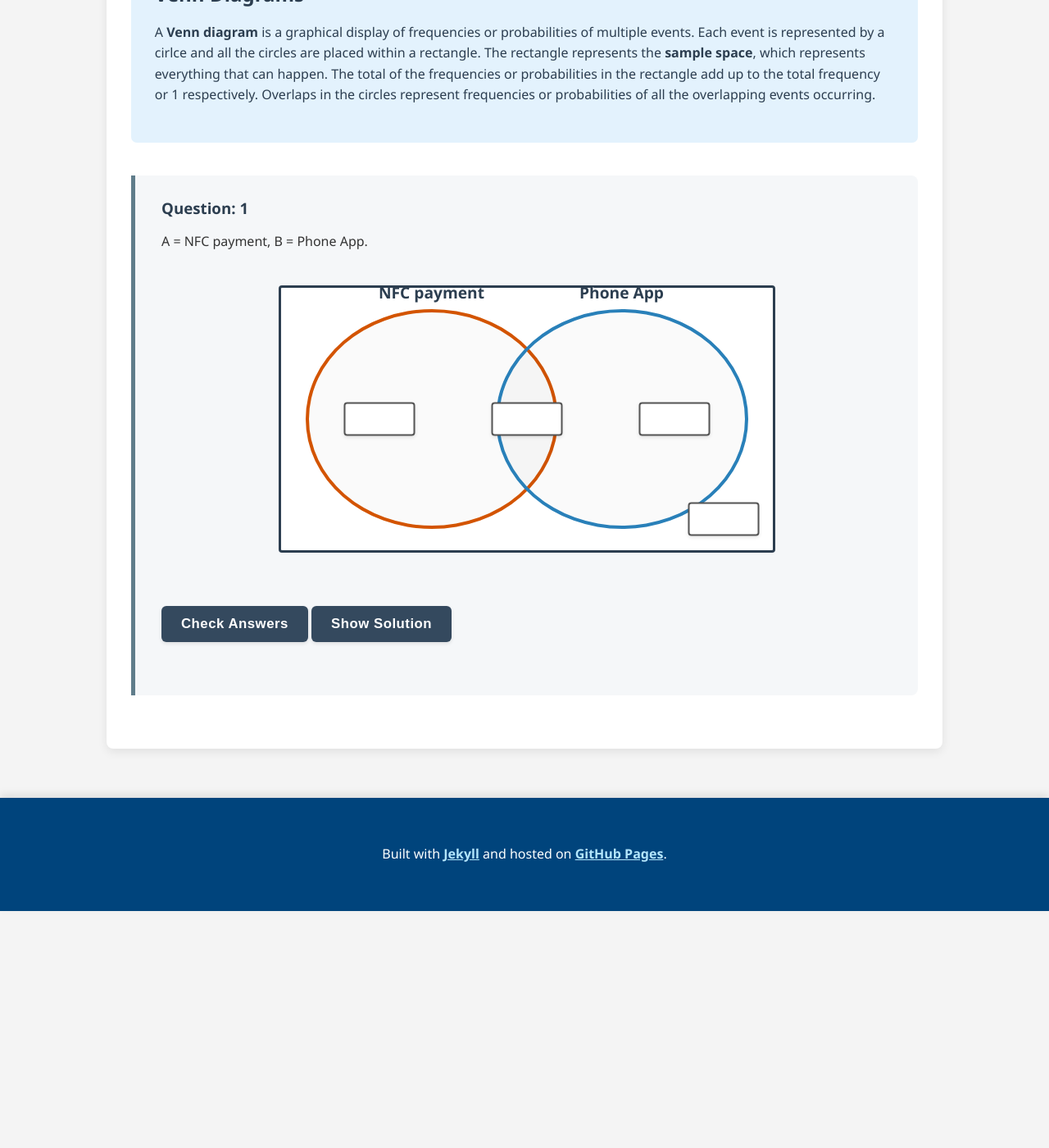
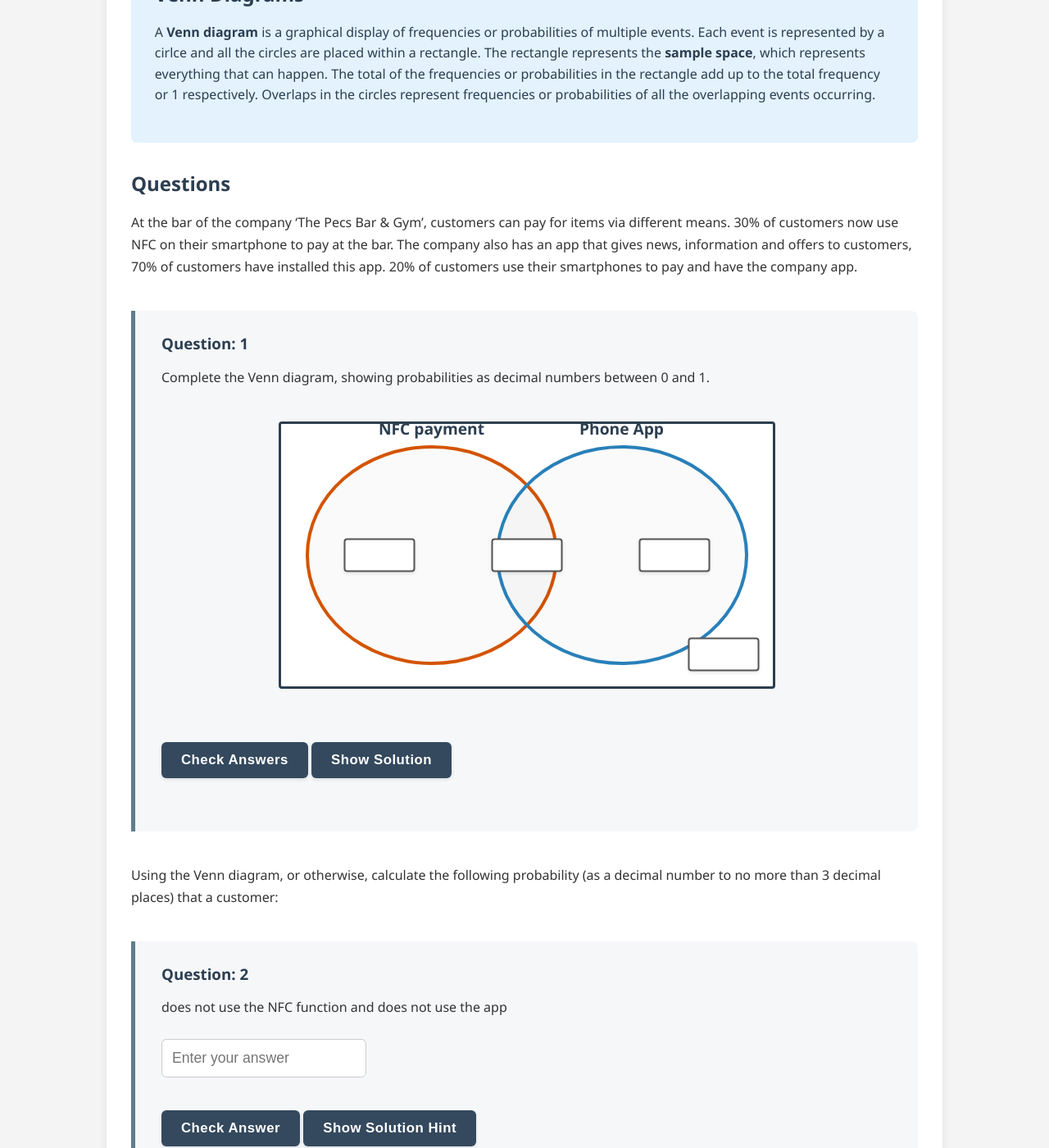
Before and after one commit to probe973/eco-4001b, a Jekyll site: the page built from probability/03-venn.md, in a window 1280 px wide and 1400 px high, scrolled down 293 px. Shown: the whole window at 82% size. Built offline with Jekyll 4.4.1, drawn with Linux system fonts in a browser that asks for light colours; before the commit the page ends 1404 px from its top, so only the background shows below that; some of the changed text lies outside the part shown.

Commit message:
Revise Venn diagram content and solutions
Updated Venn diagram questions and solution texts for clarity and detail.

```diff
--- a/probability/03-venn.md
+++ b/probability/03-venn.md
@@ -11,10 +11,15 @@ A **Venn diagram** is a graphical display of frequencies or probabilities of mul
 
 </div>
 
+## Questions
+
+At the bar of the company ‘The Pecs Bar & Gym’, customers can pay for items via different means.  30% of customers now use NFC on their smartphone to pay at the bar.  The company also has an app that gives news, information and offers to customers, 70% of customers have installed this app.  20% of customers use their smartphones to pay and have the company app.
+
+
 {% include question_venn.html
     id="venn_q1"
     title="1"
-    question_text="A = NFC payment, B = Phone App."
+    question_text="Complete the Venn diagram, showing probabilities as decimal numbers between 0 and 1."
     label_a="NFC payment"
     label_b="Phone App"
     val_a="INPUT"
@@ -23,5 +28,75 @@ A **Venn diagram** is a graphical display of frequencies or probabilities of mul
     val_out="INPUT"
     answers="0.1 || 0.2 || 0.5 || 0.2"
     tolerance="0.01"
-    solution_text="A only: 0.1. Intersection: 0.2. B only: 0.5. Outside: 0.2."
+    solution_text="Fill in the intersection of 0.2 first.  The work out the remainder of NFC ($0.3 - 0.2 = 0.1$) and the remainder of app ($0.7 - 0.2 = 0.5$).  All 4 numbers need to sum to 1."
 %}
+
+Using the Venn diagram, or otherwise, calculate the following probability (as a decimal number to no more than 3 decimal places) that a customer:
+
+{% include question_numerical.html
+id="venn_q2"
+title="2"
+question_text="does not use the NFC function and does not use the app"
+correct_answer="0.2"
+tolerance="0.005"
+solution_text="This is the area outside of the circles."
+%}
+
+{% include question_numerical.html
+id="venn_q3"
+title="3"
+question_text="uses their phone for at least one of the NFC or app means"
+correct_answer="0.8"
+tolerance="0.005"
+solution_text="This is the total area inside of the circles."
+%}
+
+{% include question_numerical.html
+id="venn_q4"
+title="4"
+question_text="uses their NFC but does not have the app"
+correct_answer="0.1"
+tolerance="0.005"
+solution_text="This is the NFC circle outside of the app circle."
+%}
+
+{% include question_numerical.html
+id="venn_q5"
+title="5"
+question_text="uses their NFC given that they have the app installed"
+correct_answer="0.286"
+tolerance="0.0005"
+solution_text="We know here that we are in the app circle, which is 0.7, and 0.2 of this 0.7 is inside the NFC circle."
+%}
+
+{% include question_numerical.html
+id="venn_q6"
+title="6"
+question_text="uses the app given that they use NFC to pay"
+correct_answer="0.667"
+tolerance="0.0005"
+solution_text="It is now out of 0.3 (the NFC circle), and 0.2 of this is the app too."
+%}
+
+<div class="explanation" markdown="1">
+
+## Independent Events
+
+If there are two events $A$ and $B$ and we find that $P(A \text{ given } B) = P(A)$, then the event B occurring did not effect the probability of A.  In this case we say that events $A$ and $B$ are **independent events**.
+
+</div>
+
+{% include question_multiple_choice.html
+    id="venn_q7"
+    title="7"
+    question_text="Are the events using NFC and using the phone app independent of one another?"
+    options="yes::Yes, independent events||no::No, events are not independent"
+    correct_answer="no"
+    solution_text="Probability of NFC is 0.3 and the probability of NFC given they use the app is 0.286.  Not equal, so not independent."
+%}
+
+<div style="text-align: center; margin-top: 3em;">
+    <a href="{{ "/probability/" | relative_url }}">← Return to Probability Menu</a>
+</div>
+
+{% include pagination.html %}
```
